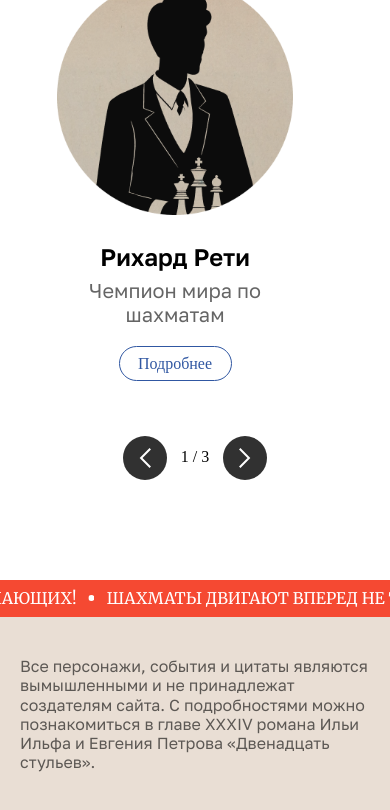
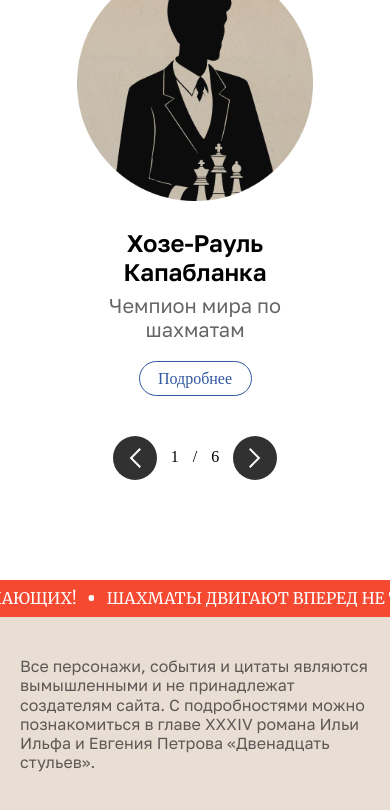
Before and after one commit to Kalliacto/-, a plain HTML site: page index.html in a window 390 px wide. Both pictures are taken after a click on the button 144 px from the left and 3823 px from the top of the page. Shown: the part 3366-4176 px from the top of the page. Drawn offline with Linux system fonts and the light colour scheme.

Commit message:
адаптивный слайдер участников

```diff
--- a/index.html
+++ b/index.html
@@ -142,7 +142,7 @@
                     </div>
                     <div class="players__slider_btns">
                         <button class="btn__round left"></button>
-                        <span>1 / 3</span>
+                        <span class="count-slide">1</span>/<span>6</span>
                         <button onclick="click" class="btn__round right"></button>
                     </div>
                 </div>
--- a/js/script.js
+++ b/js/script.js
@@ -1,9 +1,10 @@
 const TOTAL_CARD_COUNT = document.querySelectorAll('.player').length;
 const playersBtns = document.querySelector('.players__slider_btns');
-const left = document.querySelector('.left');
-const right = document.querySelector('.right');
+const leftBtn = document.querySelector('.left');
+const rightBtn = document.querySelector('.right');
 const slider = document.querySelector('.slider');
 const sliderList = document.querySelector('.players__list');
+const countSlide = document.querySelector('.count-slide');
 const gapSize = 20;
 let sliderWidth = parseInt(getComputedStyle(slider).width);
 let screenWidth = window.innerWidth;
@@ -13,7 +14,13 @@ let totalGap = gapSize * (cardCountOnSlide + 1);
 let cardSize = calcCardSize();
 let currentCard = cardCountOnSlide;
 let translateShift = 0;
+countSlide.textContent = currentCard;
 document.documentElement.style.setProperty('--cardSize', cardSize + 'px');
+
+//Для управления изначальной стилизации кнопки по условию видимости
+if (currentCard - 1 < cardCountOnSlide) {
+    leftBtn.disabled = true;
+}
 
 window.addEventListener('resize', onresize);
 
@@ -23,12 +30,12 @@ function onresize() {
     cardCountOnSlide = getCardCountOnSlide();
     hiddenCardCount = calcHiddenCardCount();
     currentCard = cardCountOnSlide;
+    countSlide.textContent = currentCard;
     totalGap = getTotalGap();
     cardSize = calcCardSize();
     translateShift = 0;
     document.documentElement.style.setProperty('--cardSize', cardSize + 'px');
     sliderList.style.translate = -(cardSize + gapSize) * translateShift + 'px';
-    console.log(translateShift);
 }
 
 function getCardCountOnSlide() {
@@ -54,24 +61,31 @@ function calcHiddenCardCount() {
 }
 
 function moveLeft() {
-    if (currentCard + 1 > TOTAL_CARD_COUNT) {
+    if (currentCard + 1 > TOTAL_CARD_COUNT) rightBtn.disabled = false;
+
+    if (currentCard - 1 < cardCountOnSlide) {
+        leftBtn.disabled = true;
         return true;
     }
-    if (currentCard + 1 === TOTAL_CARD_COUNT) {
-        left.disabled = true;
-    }
-    currentCard++;
+    // if (currentCard - 1 === cardCountOnSlide) {
+    //     leftBtn.disabled = true;
+    // }
+    currentCard--;
+    countSlide.textContent = currentCard;
     sliderList.style.translate = -((cardSize + gapSize) * currentCard - (cardSize + gapSize) * cardCountOnSlide) + 'px';
 }
 
 function moveRight() {
-    if (currentCard - 1 < cardCountOnSlide) {
-        return;
+    if (currentCard + 1 >= cardCountOnSlide) leftBtn.disabled = false;
+    if (currentCard + 1 > TOTAL_CARD_COUNT) {
+        rightBtn.disabled = false;
+        return true;
     }
-    if (currentCard - 1 === cardCountOnSlide) {
-        right.disabled = true;
+    if (currentCard + 1 === TOTAL_CARD_COUNT) {
+        rightBtn.disabled = true;
     }
-    currentCard--;
+    currentCard++;
+    countSlide.textContent = currentCard;
     sliderList.style.translate = -((cardSize + gapSize) * currentCard - (cardSize + gapSize) * cardCountOnSlide) + 'px';
 }
 
@@ -84,7 +98,8 @@ playersBtns.addEventListener('click', (e) => {
 });
 
 setInterval(() => {
-    if (moveLeft()) {
+    if (moveRight()) {
         currentCard = cardCountOnSlide;
+        countSlide.textContent = currentCard;
     }
-}, 2000);
+}, 4000);
--- a/styles/main.css
+++ b/styles/main.css
@@ -350,8 +350,7 @@ ul {
 }
 .slider {
     overflow: hidden;
-    /* display: flex; */
-    /* justify-content: center; */
+    padding-left: 20px;
 }
 .players__list {
     display: flex;
```
